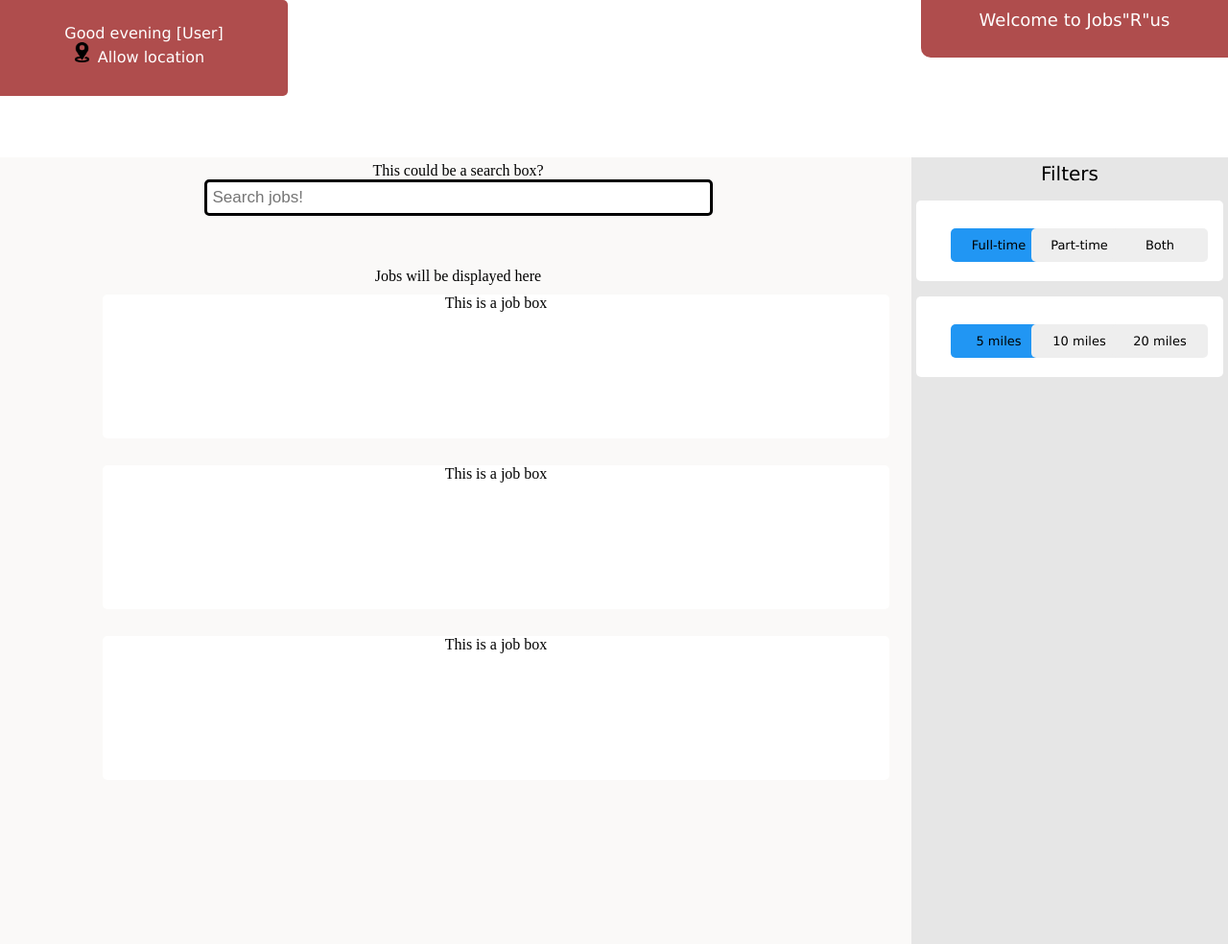
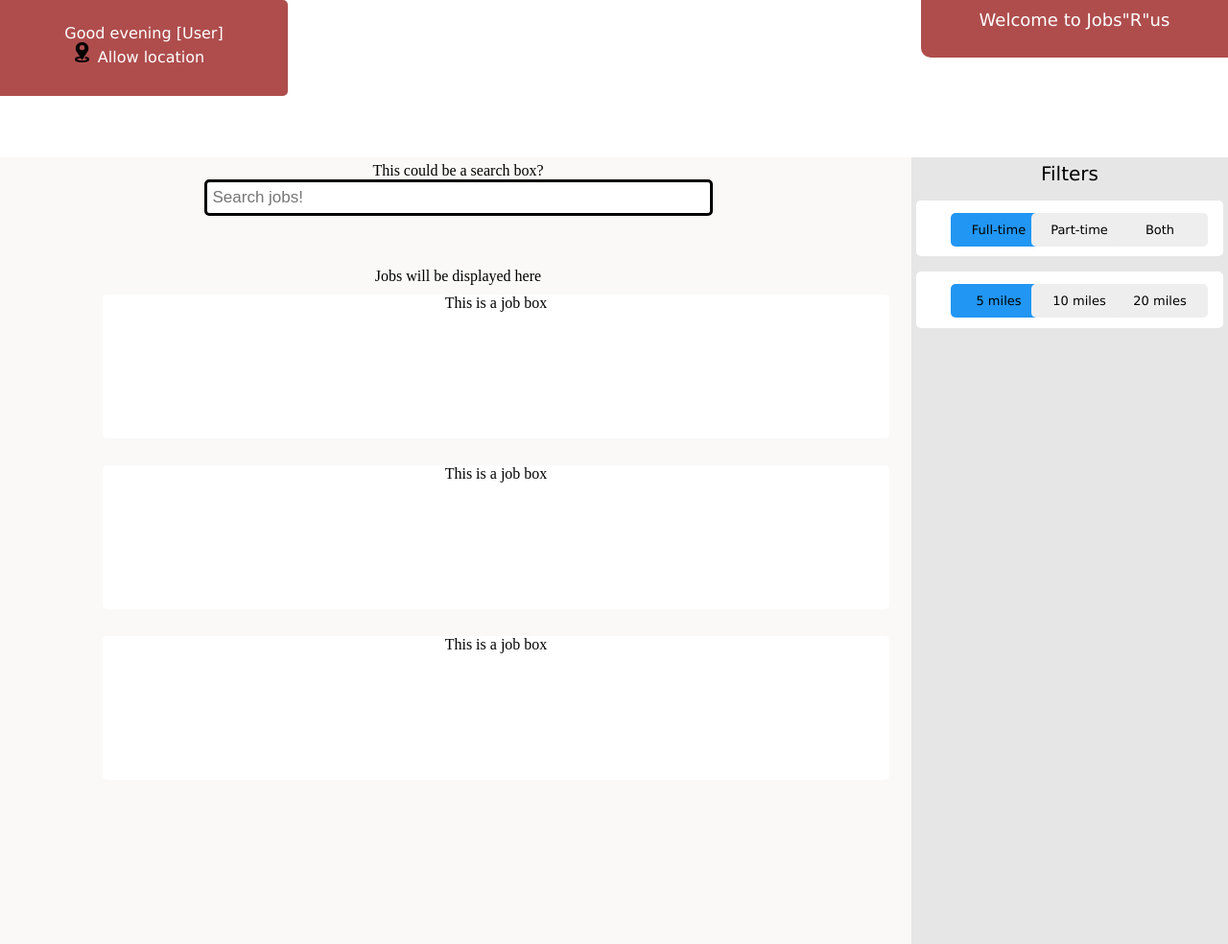
Before and after one commit to Owen-SS/Software-Engineering-Assignment, a Flask app: page / in a window 1280 px wide. Shown: the whole page at 96% size. Run offline with Flask 2, Linux system fonts and the light colour scheme.

Commit message:
Redesign padding for optinos

```diff
--- a/static/css/style.css
+++ b/static/css/style.css
@@ -185,8 +185,7 @@ body {
     width: 100%;
     background-color: white;
     position: relative;
-    padding-top: 5%;
-    padding-bottom: 5%;
+    padding-bottom: 2%;
     border-radius: 5px ;
 
     /*
```
